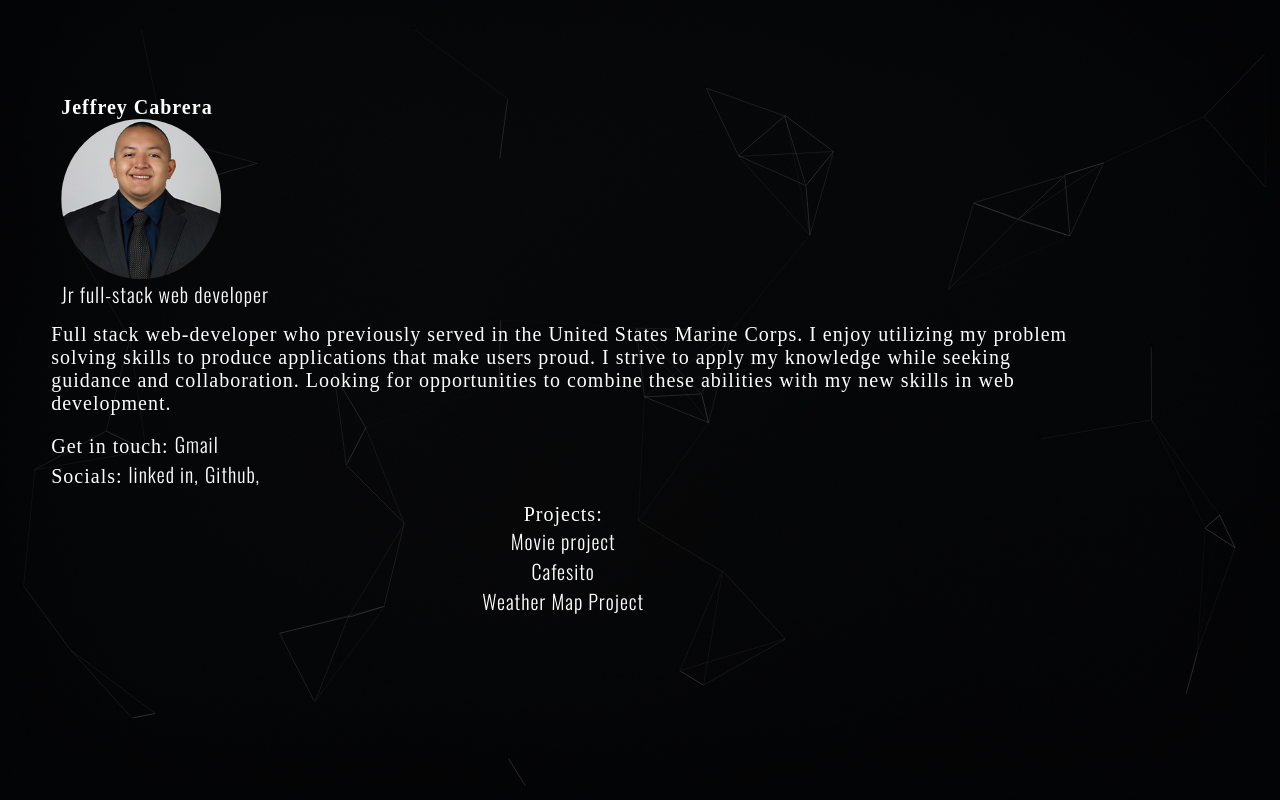
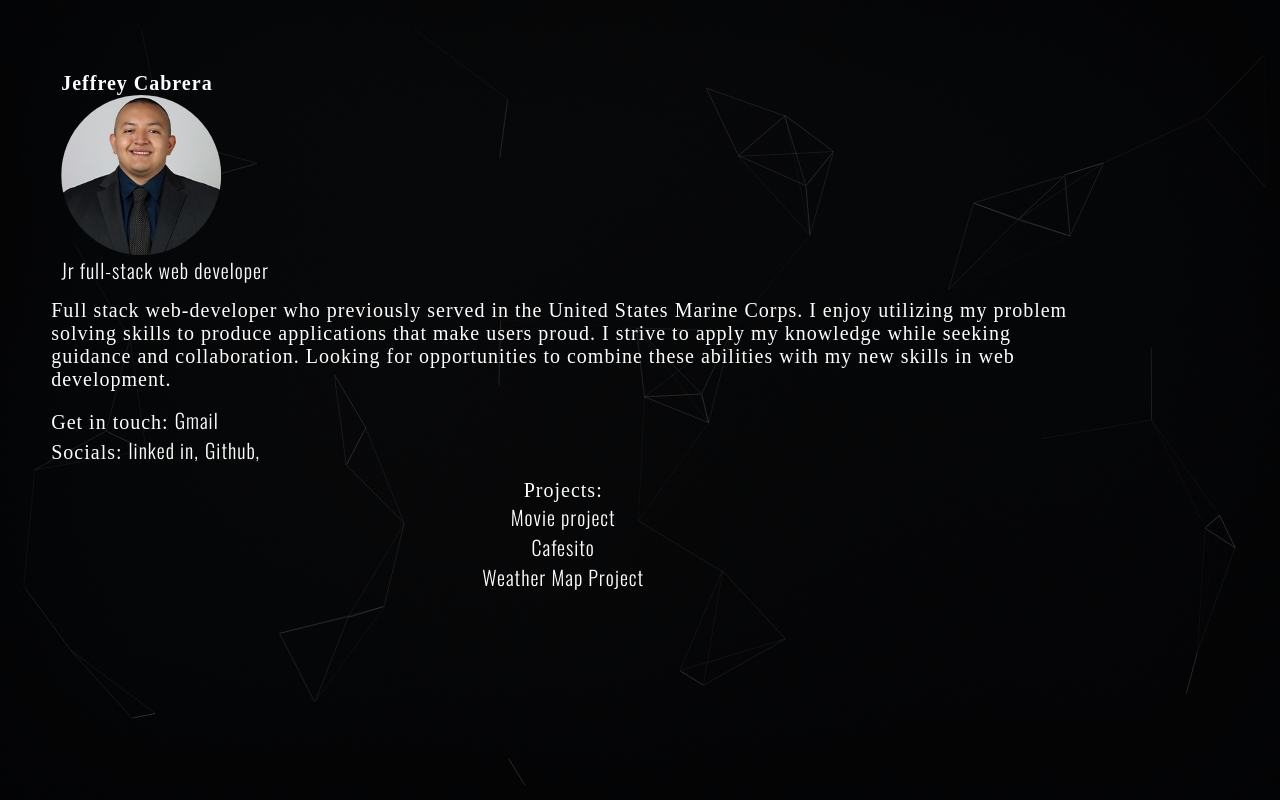
Before and after one commit to jeffrey840/jeffrey840.github.io, a plain HTML site: page index.html in a window 1280 px wide. Drawn offline with nearby package versions, Linux system fonts and the light colour scheme.

Commit message:
testing screen size

```diff
--- a/index.html
+++ b/index.html
@@ -29,7 +29,9 @@
 		<br>
 		<div class="contact">
 			<p>Get in touch:
-			<a href="mailto:jeffrey.f.cabrera@gmail.com" target="_blank">Gmail</a><br>
+			<a href="mailto:jeffrey.f.cabrera@gmail.com" target="_blank">Gmail</a>
+			</p>
+			<p>
 				Socials:
 				<a href="https://www.linkedin.com/in/jeffrey-f-cabrera-/" target="_blank">linked in,</a>
 				<a href="https://github.com/jeffrey840" target="_blank">Github,</a>
--- a/style.css
+++ b/style.css
@@ -19,7 +19,7 @@ canvas{ display: block; vertical-align: bottom; }
 
 .center-text {
     position: absolute;
-    top: 25%;
+    top: 22%;
     left: 20%;
     transform: translate(-20%, -20%);
 }
```
